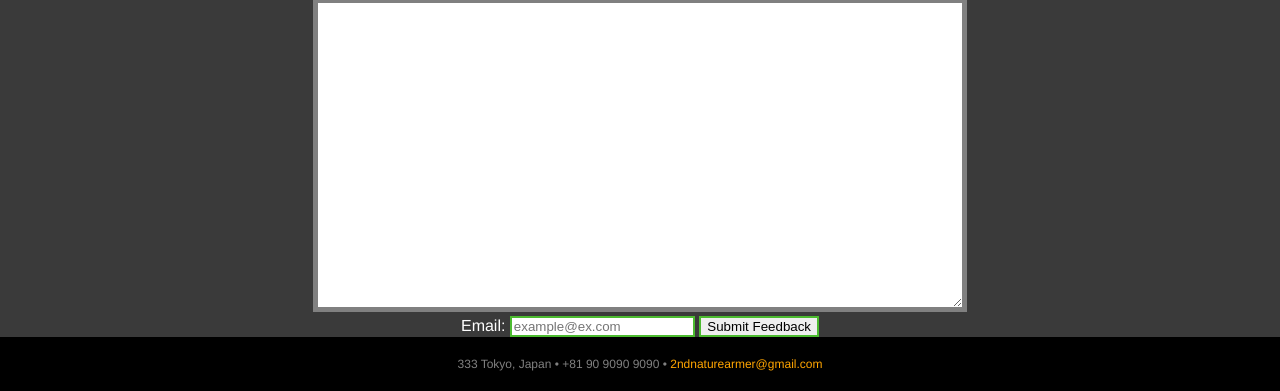
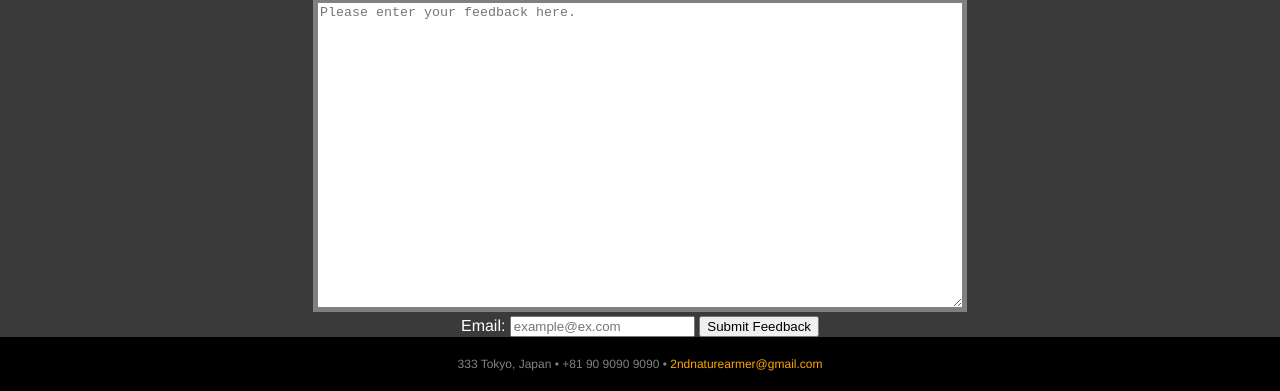
Before and after one commit to 2nature/2nature.github.io, a plain HTML site: page contact.html in a window 1280 px wide. Shown: the part 442-833 px from the top of the page. Drawn offline with Linux system fonts and the light colour scheme.

Commit message:
feedback placeholder text

```diff
--- a/contact.html
+++ b/contact.html
@@ -23,7 +23,7 @@
 
   <!-- feedback text block -->
   <section class="feedbackblock">
-    <textarea name="feedback" class="feedbacktext"></textarea>
+    <textarea name="feedback" class="feedbacktext" placeholder="Please enter your feedback here."></textarea>
     <form method="post">
       <label for="mail">Email: </label>
       <input type="email" id="mail" value="" placeholder="example@ex.com" required>
--- a/css/master.css
+++ b/css/master.css
@@ -70,9 +70,9 @@ nav li {
   margin-right: 20px;
 }
 
-/* Input Login Info */
+/* Form info for login/register/feedback */
 
-input {
+form.registerForm input {
   border: 2px solid rgb(76, 187, 48);
 }
 
```
